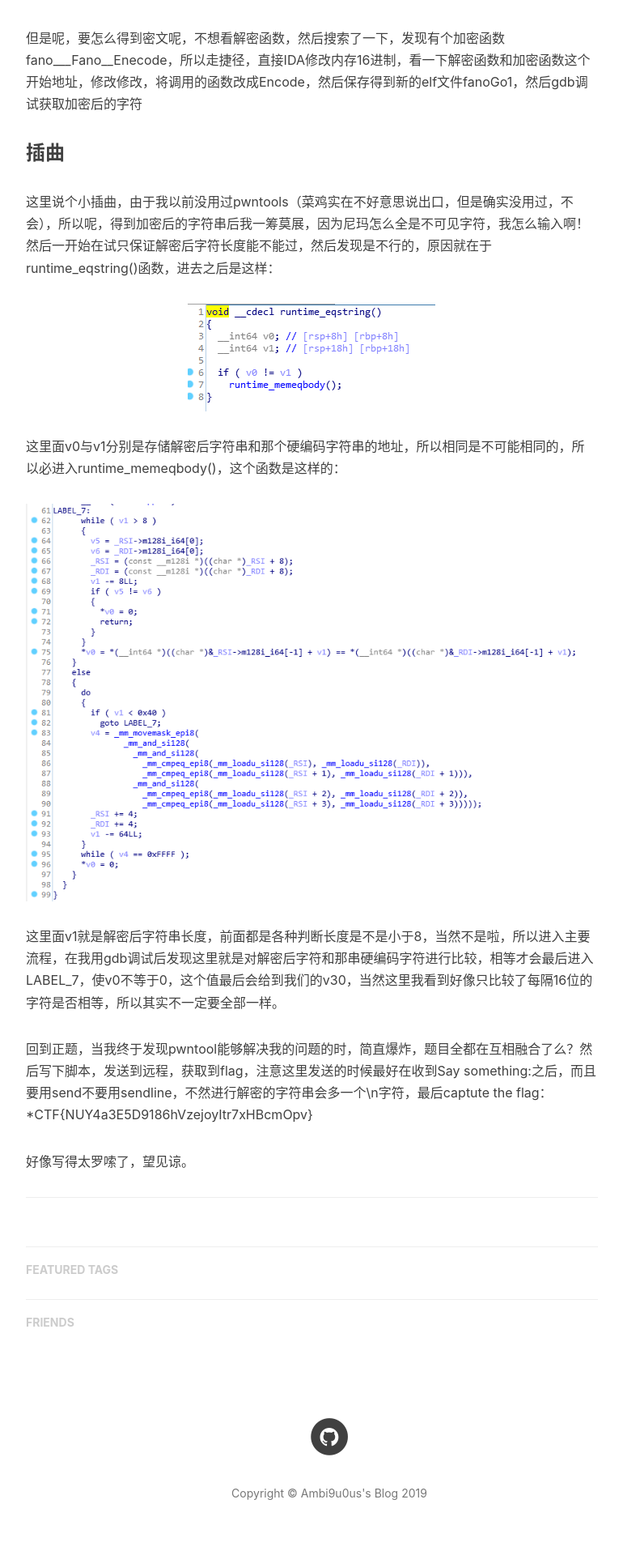
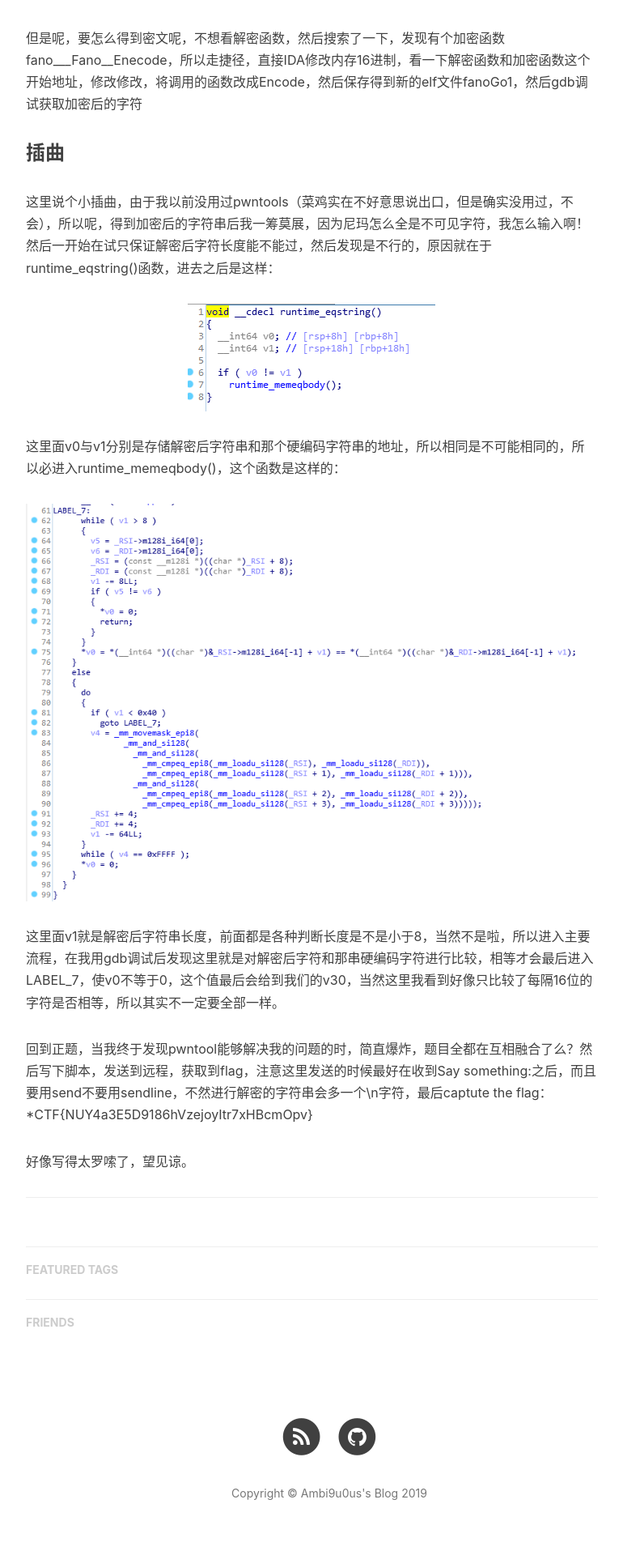
Before and after one commit to Ambi9u0us/Ambi9u0us, a Jekyll site: the page built from _posts/2019-04-30-ctf-Writeup.md, in a window 1280 px wide. Shown: the part 2587-4507 px from the top of the page at 81% size, without its empty margins (233-1003 px from the left). Built offline with Jekyll 4.4.1, drawn with Linux system fonts in a browser that asks for light colours; nearby versions of some CDN libraries; comment, search, counter and statistics services are not loaded.

```diff
--- a/_config.yml
+++ b/_config.yml
@@ -12,7 +12,7 @@ baseurl: ""                             # for example, '/blog' if your blog host
 future: true
 
 # SNS settings
-RSS: false
+RSS: true
 #weibo_username:     huxpro
 #zhihu_username:     huxpro
 github_username:    Ambi9u0us
--- a/_layouts/post.html
+++ b/_layouts/post.html
@@ -24,7 +24,7 @@ layout: default
                     </div>
                     <h1>{{ page.title }}</h1>
                     {% comment %}
-                        always create a h2 for keeping the margin , Hux
+                        always create a h2 for keeping the margin , Ambi9u0us
                     {% endcomment %}
                     {% comment %} if page.subtitle {% endcomment %}
                     <h2 class="subheading">{{ page.subtitle }}</h2>
```
